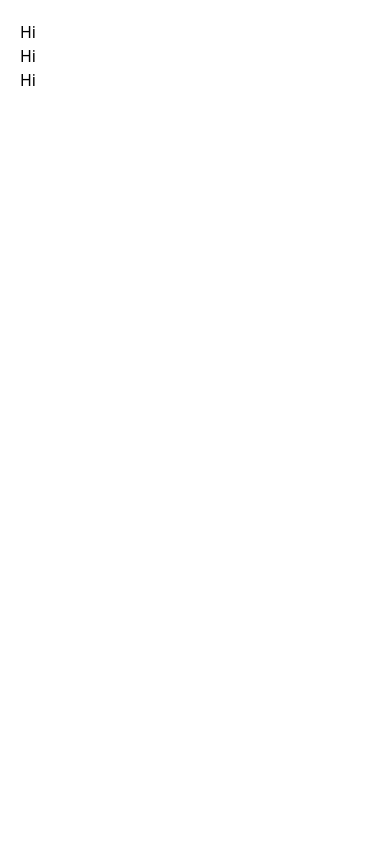
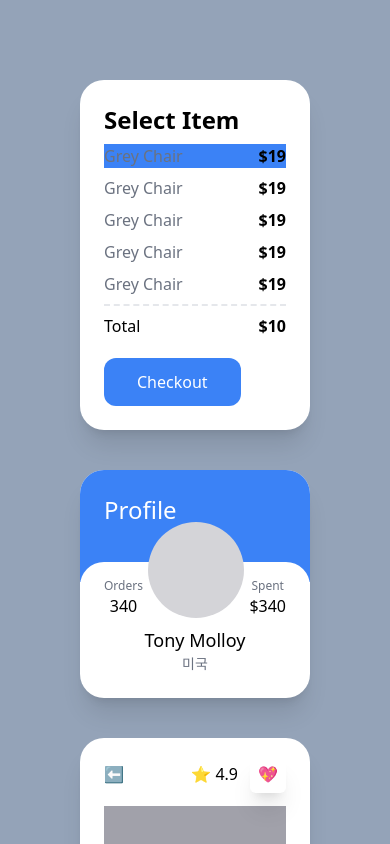
Before and after one commit to WithYourLanguage/carrot-market, a Next.js app: page / in a window 390 px wide. Shown: the top 844 px of the page. Built offline with nearby package versions, Linux system fonts and the light colour scheme.

Commit message:
4.9 Responsive Modifiers

```diff
--- a/pages/index.tsx
+++ b/pages/index.tsx
@@ -2,20 +2,8 @@ import type { NextPage } from "next";
 
 const Home: NextPage = () => {
   return (
-    <div className="flex flex-col space-y-2 p-5">
-      <ul>
-        <li>Hi</li>
-        <li>Hi</li>
-        <li>Hi</li>
-      </ul>
-    </div>
-  );
-};
-
-export default Home;
-/*
-<div className="grid min-h-screen gap-10 bg-slate-400 px-20 py-20">
-      <div className="rounded-3xl bg-white p-6 shadow-xl">
+    <div className="grid min-h-screen gap-10 bg-slate-400 px-20 py-20">
+      <div className="rounded-3xl bg-white  p-6 shadow-xl sm:bg-red-500 md:bg-teal-400 2xl:bg-pink-400 lg:bg-indigo-400 xl:bg-yellow-400">
         <span className="text-2xl font-semibold">Select Item</span>
         <ul>
           {[1, 2, 3, 4, 5].map((i) => (
@@ -101,4 +89,10 @@ export default Home;
         </div>
       </div>
     </div>
+  );
+};
+
+export default Home;
+/*
+
  */
```
